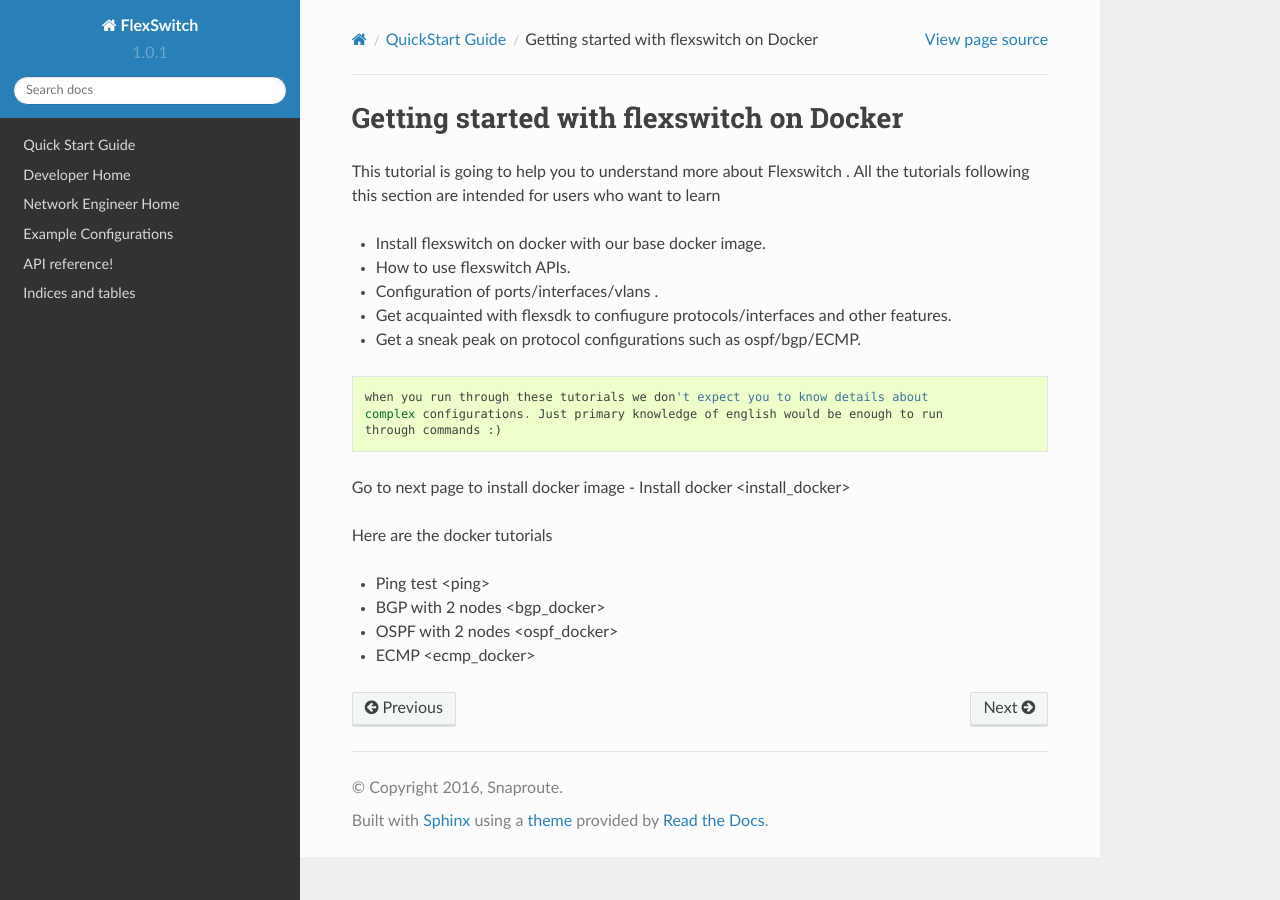
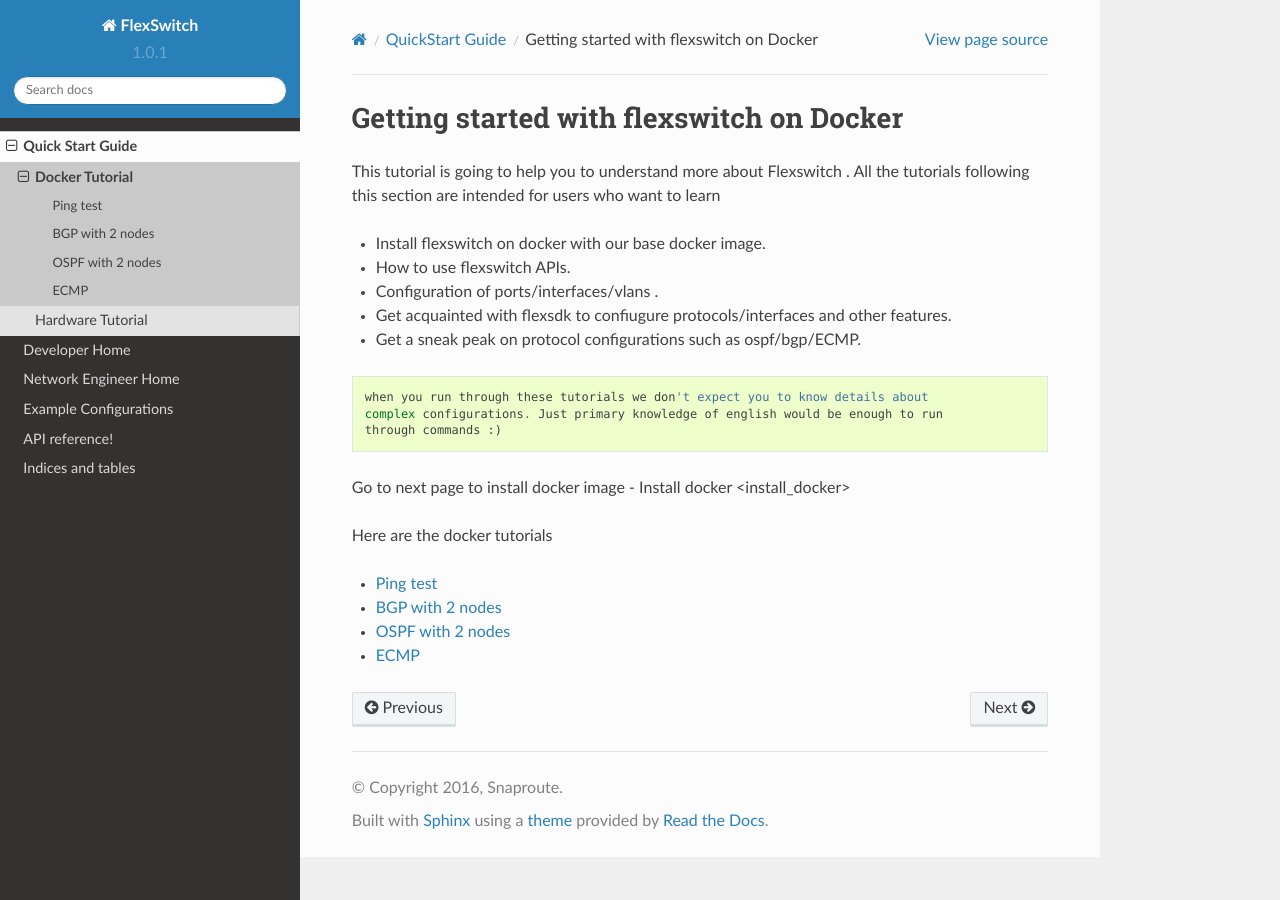
Before and after one commit to lakshmi-kannan/docs-1, a Sphinx documentation site: the page built from source/dockerIntro.rst, in a window 1280 px wide. Built offline with Sphinx 7.4.7 and the Read the Docs theme 2.0.0, drawn with Linux system fonts in a browser that asks for light colours; formulas are drawn with MathJax 3; pages that are not in the unit, such as notebooks, are missing from menus; some of the changed lines change nothing that is shown.

Commit message:
Changes to docker documentation

```diff
--- a/source/Intro_docker.rst
+++ b/source/dockerIntro.rst
@@ -24,7 +24,10 @@
 
 Here are the docker tutorials
 
-- Ping test <ping>
-- BGP with 2 nodes <bgp_docker>
-- OSPF with 2 nodes <ospf_docker>
-- ECMP <ecmp_docker>
+.. toctree::
+   :maxdepth: 1
+
+    Ping test <ping>
+    BGP with 2 nodes <bgp_docker>
+    OSPF with 2 nodes <ospf_docker>
+    ECMP <ecmp_docker>
--- a/source/quickstart.rst
+++ b/source/quickstart.rst
@@ -6,6 +6,6 @@
 .. toctree::
    :maxdepth: 1
 
-    Docker Tutorial <Intro_docker>
+    Docker Tutorial <dockerIntro>
     Hardware Tutorial <hardware>
     Hardware Support matrix <hwmatrix>
```
